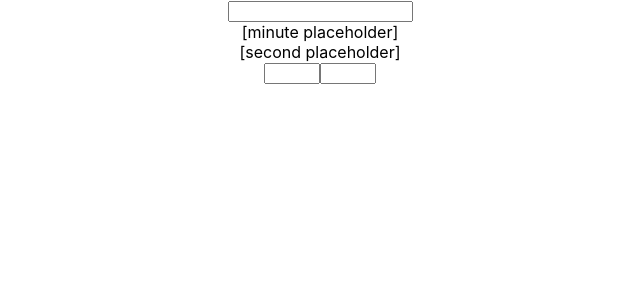
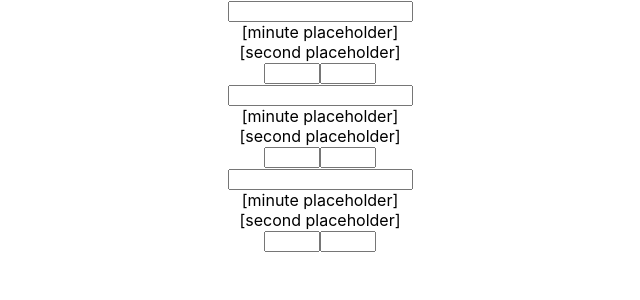
Before and after one commit to hohin728/react-redux-training-timer, a React (Create React App) app: page / in a window 1280 px wide. Shown: the top 300 px of the page, without its empty margins (320-960 px from the left). Built offline with nearby package versions, Linux system fonts and the light colour scheme.

Commit message:
Link state to redux store and initialize timers

```diff
--- a/src/App.js
+++ b/src/App.js
@@ -1,12 +1,19 @@
 import "./App.css"
 
 import Timer from "./features/timers/Timer"
+import store from "./store"
+import { selectTimers } from "./features/timers/timersSlice"
 
 function App() {
+	const timers = selectTimers(store.getState())
+	console.log(timers)
+
 	return (
 		<div className="App">
 			<main className="timers">
-				<Timer id={1} />
+				{timers.map((timer) => (
+					<Timer id={timer.id} />
+				))}
 			</main>
 		</div>
 	)
--- a/src/features/timers/timersSlice.js
+++ b/src/features/timers/timersSlice.js
@@ -1,5 +1,4 @@
 import { createEntityAdapter, createSlice } from "@reduxjs/toolkit"
-import { uniqueId } from "lodash"
 
 const timersAdapter = createEntityAdapter()
 
@@ -20,14 +19,7 @@ const timersSlice = createSlice({
 	name: "timers",
 	initialState,
 	reducers: {
-		timerAdded(state, action) {
-			const timer = {
-				id: uniqueId(),
-				minute: 0,
-				second: 0,
-			}
-			timersAdapter.addOne(timer)
-		},
+		timersInitialized: timersAdapter.addMany,
 		timerSetMinute: {
 			reducer(state, action) {
 				const { timerId, minute } = action.payload
@@ -57,21 +49,8 @@ const timersSlice = createSlice({
 
 export default timersSlice.reducer
 
-export const { timerAdded, timerSetMinute, timerSetSecond } =
+export const { timersInitialized, timerSetMinute, timerSetSecond } =
 	timersSlice.actions
 
-// export const initTimers = () => {
-
-// }
-
-// export const { selectById: selectTimerById } = timersAdapter.getSelectors(
-// 	(state) => state.timers
-// )
-
-// for (let i = 0; i < 3; i++) {
-// 	timersAdapter.addOne({
-// 		id: uniqueId(),
-// 		minute: 0,
-// 		second: 0,
-// 	})
-// }
+export const { selectAll: selectTimers, selectById: selectTimerById } =
+	timersAdapter.getSelectors((state) => state.timers)
--- a/src/index.js
+++ b/src/index.js
@@ -6,6 +6,10 @@ import reportWebVitals from "./reportWebVitals"
 
 import store from "./store"
 import { Provider } from "react-redux"
+import { timersInitialized } from "./features/timers/timersSlice"
+import { initTimers } from "./services/timerService"
+
+store.dispatch(timersInitialized(initTimers()))
 
 ReactDOM.render(
 	<React.StrictMode>
--- /dev/null
+++ b/src/services/timerService.js
@@ -0,0 +1,14 @@
+import { uniqueId } from "lodash"
+
+export const initTimers = () => {
+	const timers = []
+	for (let i = 0; i < 3; i++) {
+		const timerId = uniqueId()
+		timers.push({
+			id: timerId,
+			minute: 0,
+			second: 0,
+		})
+	}
+	return timers
+}
```
Also changed, not shown: 1 other file (tests, documents, lock files or other folders).
